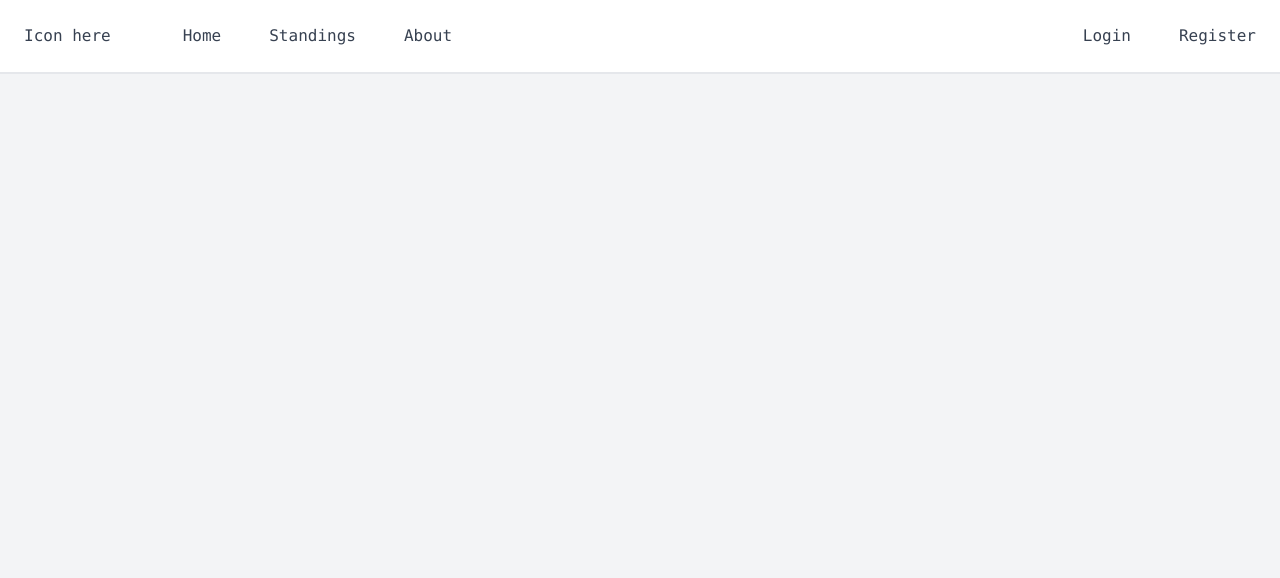
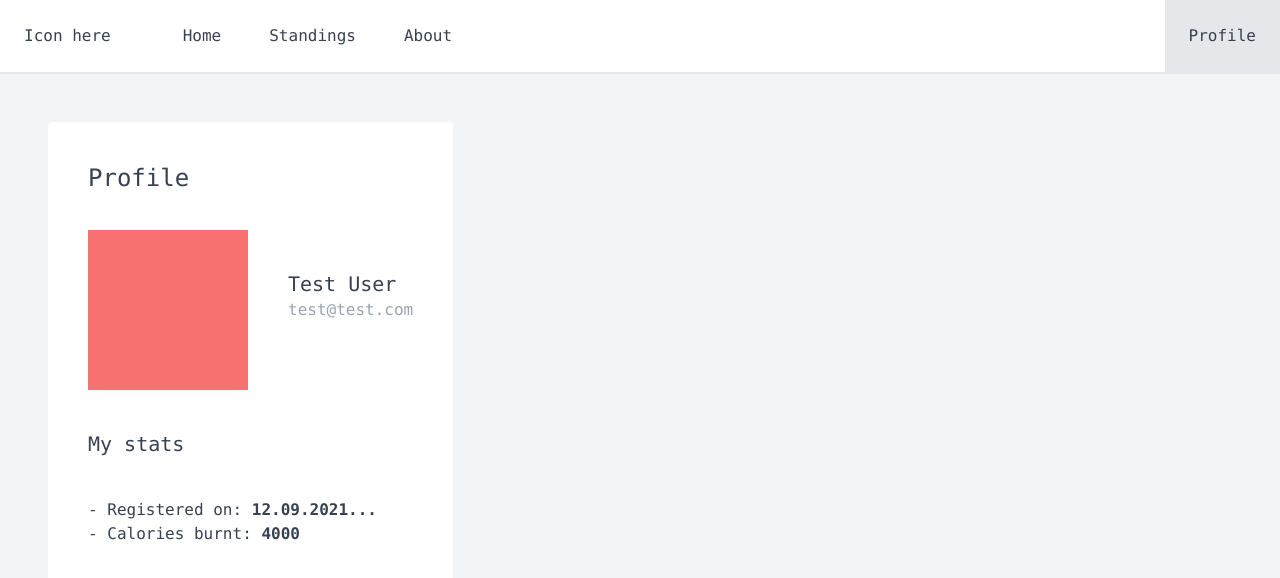
Before and after one commit to viliusgudziunas/soc-frontend-old, a React (Create React App) app: page /profile in a window 1280 px wide. Shown: the top 578 px of the page. Built offline with nearby package versions, Linux system fonts and the light colour scheme.

Commit message:
Created user profile page

```diff
--- a/src/App.tsx
+++ b/src/App.tsx
@@ -1,18 +1,23 @@
 import { Navbar } from 'components/Navbar';
 import { AppContainer } from 'lib/containers';
-import { ReactElement } from 'react';
+import { ReactElement, useState } from 'react';
 import { BrowserRouter as Router } from 'react-router-dom';
 import { Routes } from 'Routes';
 
-const App = (): ReactElement => (
+const App = (): ReactElement => {
+  // TODO: Use react context to set this maybe
+  const [isLoggedIn, _setIsLoggedIn] = useState(true);
+
+  return (
     <div className='font-mono h-screen bg-gray-100 text-gray-700'>
       <Router>
-      <Navbar />
+        <Navbar isLoggedIn={isLoggedIn} />
         <AppContainer>
           <Routes />
         </AppContainer>
       </Router>
     </div>
   );
+};
 
 export default App;
--- a/src/Routes.tsx
+++ b/src/Routes.tsx
@@ -19,5 +19,8 @@ export const Routes = (): ReactElement => (
     <Route path='/register'>
       <Pages.RegisterPage />
     </Route>
+    <Route path='/profile'>
+      <Pages.ProfilePage />
+    </Route>
   </Switch>
 );
--- a/src/components/Navbar.tsx
+++ b/src/components/Navbar.tsx
@@ -1,16 +1,33 @@
 import { NavbarLink } from 'lib/NavbarLink';
 import { ReactElement } from 'react';
 
-export const Navbar = (): ReactElement => (
+interface Props {
+  isLoggedIn: boolean;
+}
+
+export const Navbar = (props: Props): ReactElement => {
+  const { isLoggedIn } = props;
+
+  return (
     <nav className='flex flex-row border-b-2 bg-white'>
       {/* // TODO: Add icon here */}
       <div className='m-6 mr-12'>Icon here</div>
       <NavbarLink to='/'>Home</NavbarLink>
       <NavbarLink to='/standings'>Standings</NavbarLink>
       <NavbarLink to='/about'>About</NavbarLink>
+
+      {isLoggedIn ? (
+        <NavbarLink to='/profile' alignDirection='right'>
+          Profile
+        </NavbarLink>
+      ) : (
+        <>
           <NavbarLink to='/login' alignDirection='right'>
             Login
           </NavbarLink>
           <NavbarLink to='/register'>Register</NavbarLink>
+        </>
+      )}
     </nav>
   );
+};
--- /dev/null
+++ b/src/lib/ProfileStatistic.tsx
@@ -0,0 +1,16 @@
+import { ReactElement } from 'react';
+
+interface Props {
+  name: string;
+  value: string | number;
+}
+
+export const ProfileStatistic = (props: Props): ReactElement => {
+  const { name, value } = props;
+
+  return (
+    <div>
+      - {name}: <span className='font-bold'>{value}</span>
+    </div>
+  );
+};
--- /dev/null
+++ b/src/pages/ProfilePage.tsx
@@ -0,0 +1,34 @@
+import { PageContainer } from 'lib/containers';
+import { Header } from 'lib/Header';
+import { ProfileStatistic } from 'lib/ProfileStatistic';
+import { ReactElement } from 'react';
+import { UserDto } from 'shared/types';
+
+// TODO: get this object from react context
+const user: UserDto = {
+  createdOn: '12.09.2021...',
+  email: 'test@test.com',
+  name: 'Test User',
+  totalCalories: 4000,
+};
+
+export const ProfilePage = (): ReactElement => {
+  const { name, email, createdOn, totalCalories } = user;
+
+  return (
+    <PageContainer>
+      <Header>Profile</Header>
+      <div className='flex flex-row'>
+        <div className='block bg-red-400 h-40 w-40' />
+        <div className='flex-col ml-10 mt-10'>
+          <div className='text-xl'>{name}</div>
+          <div className='text-gray-400'>{email}</div>
+        </div>
+      </div>
+      <div className='my-10 text-xl'>My stats</div>
+      {/* TOOD: tailwind has support for lists I think */}
+      <ProfileStatistic name='Registered on' value={createdOn} />
+      <ProfileStatistic name='Calories burnt' value={totalCalories} />
+    </PageContainer>
+  );
+};
--- a/src/pages/index.ts
+++ b/src/pages/index.ts
@@ -1,5 +1,6 @@
 export { AboutPage } from './AboutPage';
 export { HomePage } from './HomePage';
 export { LoginPage } from './LoginPage';
+export { ProfilePage } from './ProfilePage';
 export { RegisterPage } from './RegisterPage';
 export { StandingsPage } from './StandingsPage';
```
Also changed, not shown: src/shared/types.ts (+11 -0 lines). Lines whose indentation alone changed are shown as unchanged.
